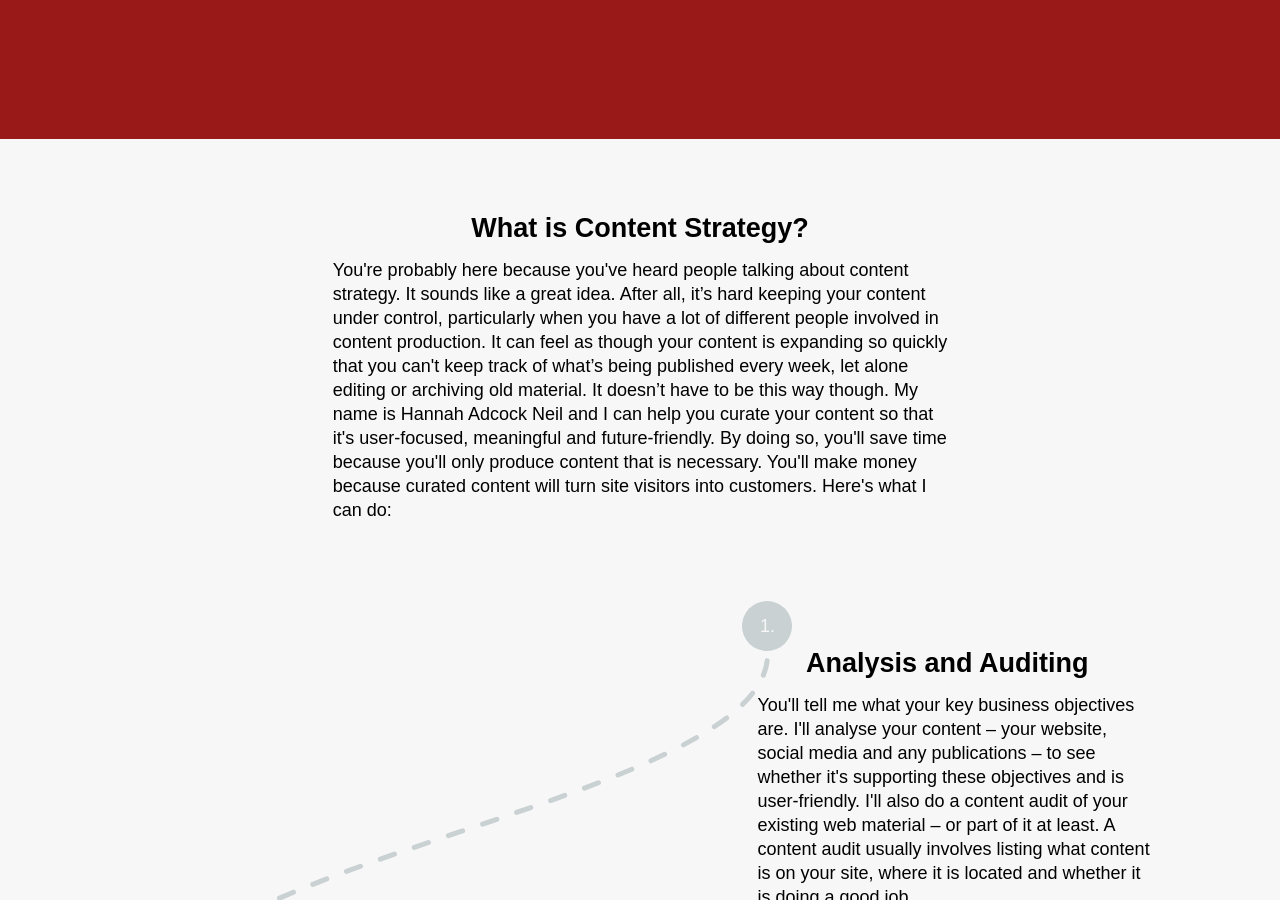
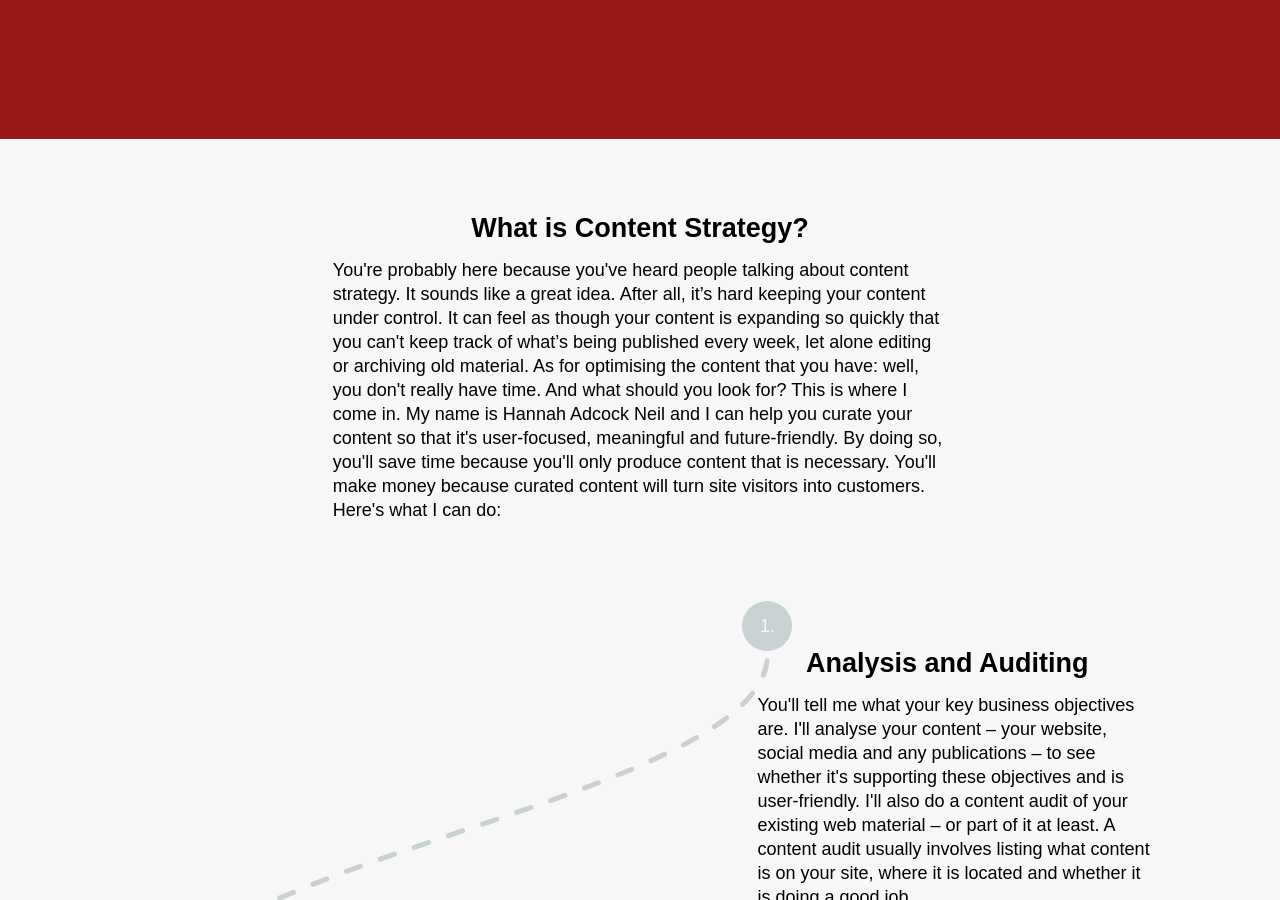
Before and after one commit to smokingpun/smokingpun.github.io, a Jekyll site: the page built from index.html, in a window 1280 px wide and 900 px high, scrolled down 394 px. Built offline with Jekyll 4.4.1, drawn with Linux system fonts in a browser that asks for light colours; nearby versions of some CDN libraries; some web fonts are replaced; Markdown is read by kramdown in place of the engine named in the settings; some of the changed text lies outside the part shown.

Commit message:
editing changes

```diff
--- a/_layouts/homepage.html
+++ b/_layouts/homepage.html
@@ -52,7 +52,7 @@
     <section class="journey_center">
       <article>
         <h2 id="what_is_content_strategy_section">What is Content Strategy?</h2>
-        <p>You're probably here because you've heard people talking about content strategy. It sounds like a great idea. After all, it’s hard keeping your content under control, particularly when you have a lot of different people involved in content production. It can feel as though your content is expanding so quickly that you can't keep track of what’s being published every week, let alone editing or archiving old material. It doesn’t have to be this way though. My name is <a href="http://www.linkedin.com/in/hannahadcock">Hannah Adcock Neil</a> and I can help you curate your content so that it's user-focused, meaningful and future-friendly. By doing so, you'll save time because you'll only produce content that is necessary. You'll make money because curated content will turn site visitors into customers. Here's what I can do:</p>
+        <p>You're probably here because you've heard people talking about content strategy. It sounds like a great idea. After all, it’s hard keeping your content under control. It can feel as though your content is expanding so quickly that you can't keep track of what’s being published every week, let alone editing or archiving old material. As for optimising the content that you have: well, you don't really have time. And what should you look for? This is where I come in. My name is <a href="http://www.linkedin.com/in/hannahadcock">Hannah Adcock Neil</a> and I can help you curate your content so that it's user-focused, meaningful and future-friendly. By doing so, you'll save time because you'll only produce content that is necessary. You'll make money because curated content will turn site visitors into customers. Here's what I can do:</p>
       </article>
      </section>
     <section class="journey_analysis">
@@ -80,8 +80,8 @@
       <article>
         <figure id="bullet-4" class="journey-bullet _jsPlumb_endpoint_anchor_">4.</figure>
         <h2>Implementation</h2>
-        <p>You'll start implementing your new content strategy. I'll be there to help with training and questions. Then we'll have a sign off meeting and agree how we'll measure the success of your new content strategy. Congratulations! You now have content that is working for its keep.</p>
-        <a class="button_find_out_more" href="mailto:hannah.adcock@gmail.com">Want to know more? Click here to get in touch</a>
+        <p>You'll start implementing your new content strategy. I'll be there to help with training and questions. Congratulations! You now have content that is working for its keep. But what if you don't have the time or perhaps the in-house expertise to keep optimising your content? In this case, I can offer a few companies a monthly content strategy service. I'll be posting more details soon, but for now get in touch and we can talk it through.</p>
+        <a class="button_find_out_more" href="mailto:hannah.adcock@gmail.com">Want to know more? Get in touch here</a>
     <script src="https://app.convertkit.com/landing_pages/414.js"></script>
       </article>
      </section>
```
